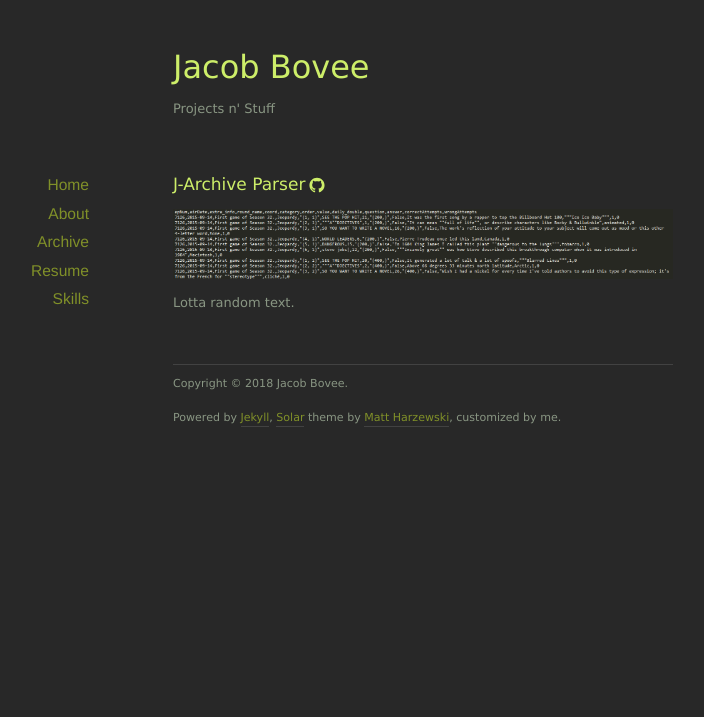
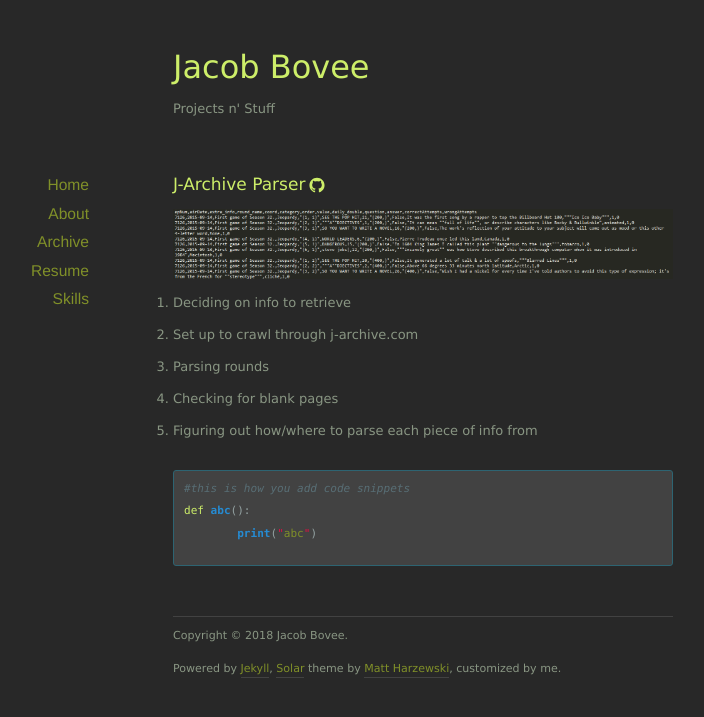
Before and after one commit to jbovee/jbovee.github.io, a Jekyll site: the page built from _projects/j-archive-parser.md, in a window 1280 px wide. Shown: the top 717 px of the page, without its empty margins (217-921 px from the left). Built offline with Jekyll 4.4.1, drawn with Linux system fonts in a browser that asks for light colours; nearby versions of some CDN libraries.

Commit message:
Fill out projects a little, plus outlines. Update image names

```diff
--- a/_projects/j-archive-parser.md
+++ b/_projects/j-archive-parser.md
@@ -9,4 +9,14 @@
 end: 2017-05-01
 ---
 
-Lotta random text.
+- Deciding on info to retrieve
+- Set up to crawl through j-archive.com
+- Parsing rounds
+- Checking for blank pages
+- Figuring out how/where to parse each piece of info from
+
+{% highlight python %}
+#this is how you add code snippets
+def abc():
+	print("abc")
+{% endhighlight %}
```
Also changed, not shown: _projects/jeopardy-d3js.md (+1 -1 lines), _projects/stop-list.md (+5 -2 lines), _projects/window-swapper.md (+10 -2 lines).
